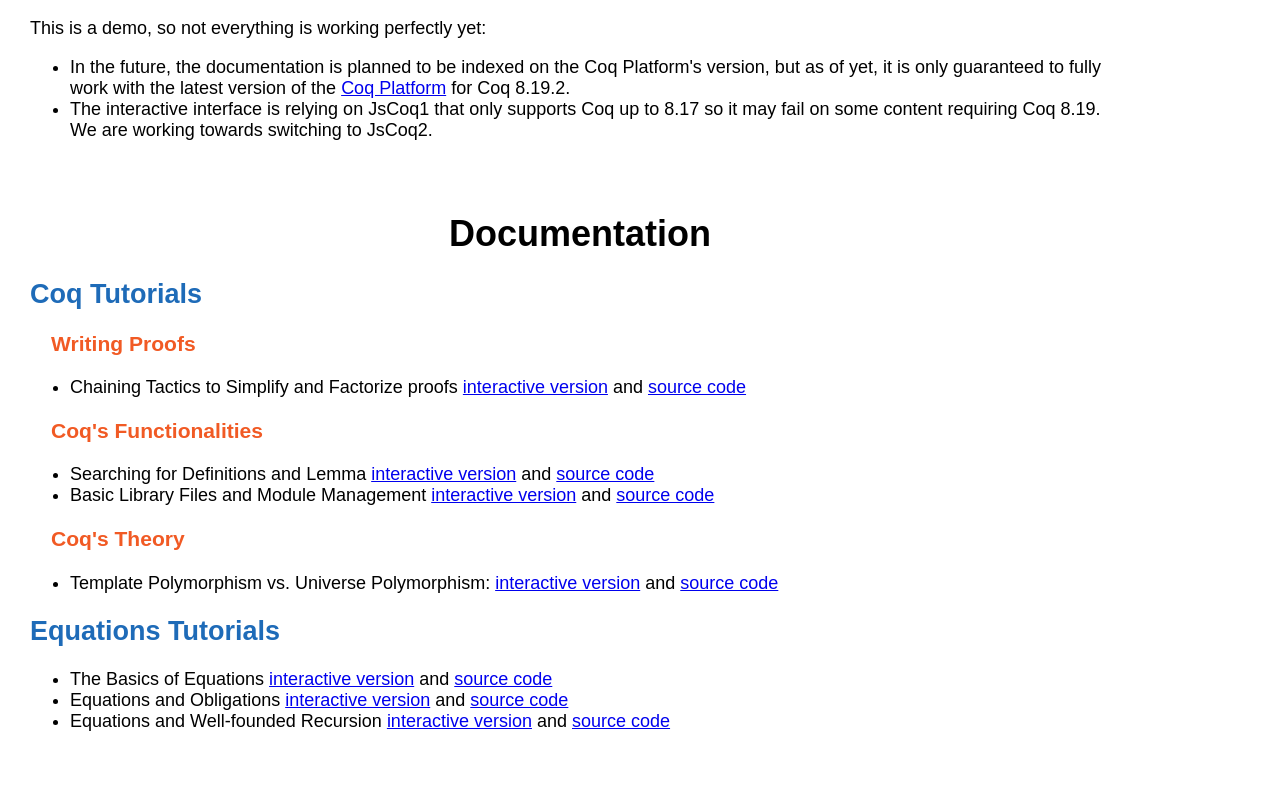
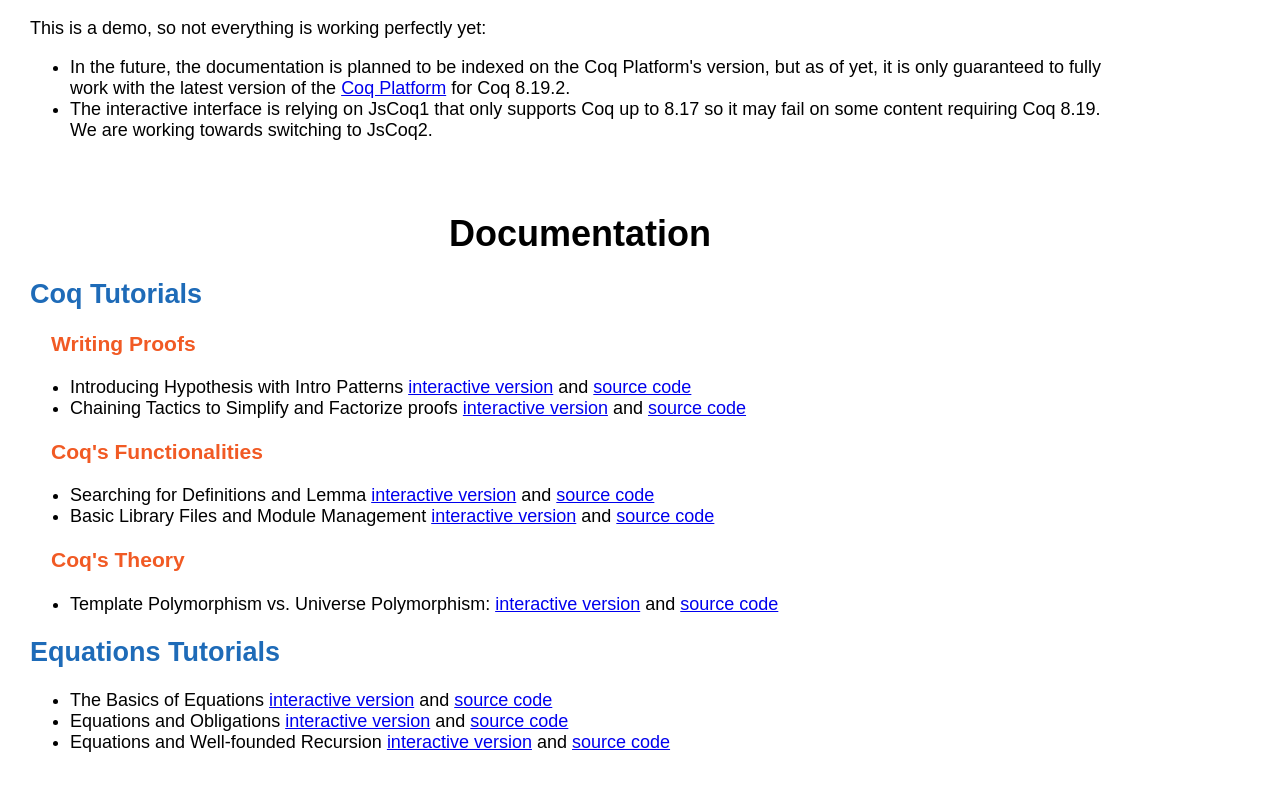
Before and after one commit to coq/platform-docs, a website: page src/index.html in a window 1280 px wide. Shown: the part 780-1571 px from the top of the page. Drawn offline with Linux system fonts and the light colour scheme.

Commit message:
Tutorial about Intro patterns (#73)
* sec1

* write most of sec 3 and 4

* some work on section 5

* first draft

* first draft 2

* typo

* edit index

* Fix Pierre Courtieu's comments

* separate example of sec5 in two part => rewriting sec3 & views sec5

* Apply suggestions from code review

Co-authored-by: Quentin VERMANDE <quentin.vermande@orange.fr>

* add ex Exists

* Apply suggestions from code review

Co-authored-by: Pierre Rousselin <119015057+Villetaneuse@users.noreply.github.com>

* Apply suggestions from code review

* add Pierre Rousselin's example

* add parentheses

* add Lyes Saadi's comment

* Add other tactics with as

also correct some whitespace issues and add a small remark after the
first "destruct as".

* Update src/Tutorial_intro_patterns.v

---------

Co-authored-by: Quentin VERMANDE <quentin.vermande@orange.fr>
Co-authored-by: Pierre Rousselin <119015057+Villetaneuse@users.noreply.github.com>
Co-authored-by: Pierre Rousselin <rousselin@math.univ-paris13.fr>

```diff
--- a/src/index.html
+++ b/src/index.html
@@ -107,6 +107,12 @@
     <h3>Writing Proofs</h3>
     <ul>
       <li>
+        Introducing Hypothesis with Intro Patterns
+        <a href="Tutorial_intro_patterns.html">interactive version</a>
+        and
+        <a href="Tutorial_intro_patterns.v">source code</a>
+      </li>
+      <li>
         Chaining Tactics to Simplify and Factorize proofs
         <a href="Tutorial_Chaining_Tactics.html">interactive version</a>
         and
```
Also changed, not shown: 1 other file.
